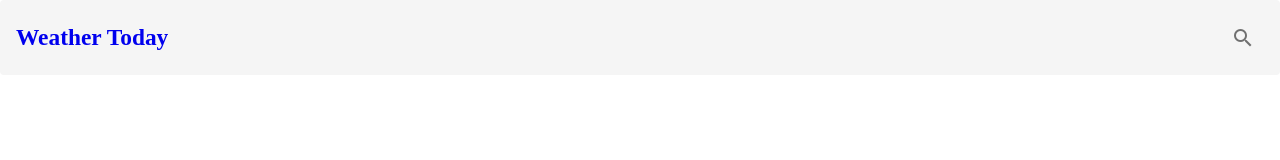
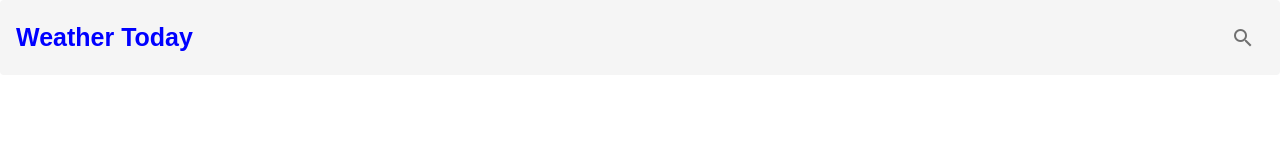
Before and after one commit to Shahiru93/WeatherToday, a Nuxt app: page / in a window 1280 px wide. Shown: the top 160 px of the page. Built offline with nearby package versions, Linux system fonts and the light colour scheme.

Commit message:
change app bar font

```diff
--- a/layouts/default.vue
+++ b/layouts/default.vue
@@ -9,7 +9,7 @@
     >
       <v-toolbar-title>
         <h3>
-          <nuxt-link :to="'/'" style="text-decoration: none;">Weather Today</nuxt-link>
+          <nuxt-link :to="'/'" style="text-decoration: none; color: blue; font-family: Arial; font-size: 25px;">Weather Today</nuxt-link>
         </h3>
       </v-toolbar-title>
 
```
